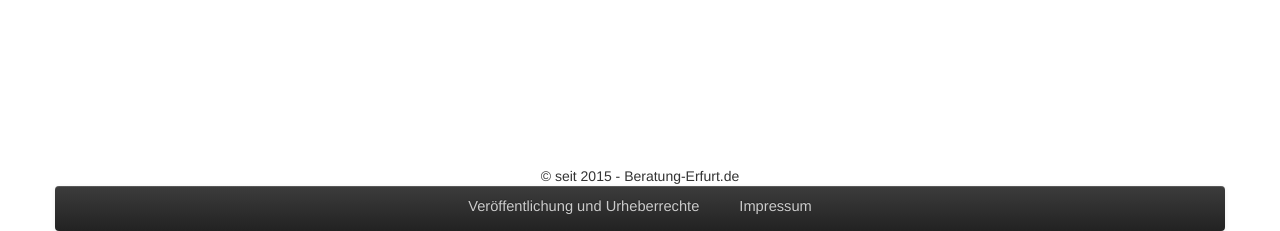
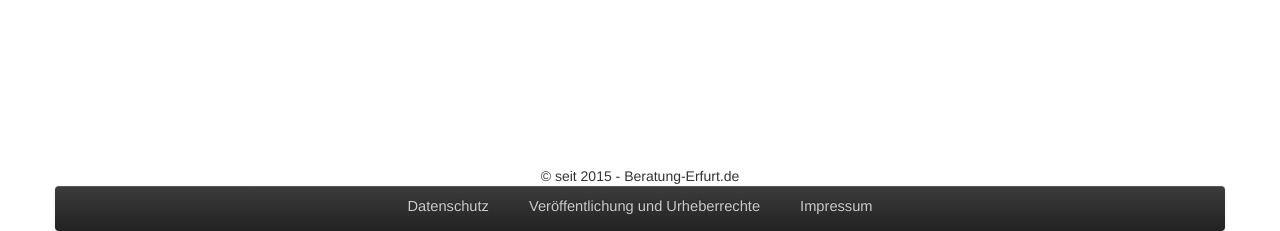
Before and after one commit to BloodyD/beratung-erfurt, a Django app: template templates/main.html in a window 1280 px wide. Shown: the part 569-800 px from the top of the page. Run offline with Django 3.2, Linux system fonts and the light colour scheme; the template is opened without the code that fills it, so the values that code supplies are empty; parts of the project's set-up code (start-up, migrations or seed data) failed here and were passed over; some libraries are stand-ins or nearby versions.

```diff
--- a/templates/base.html
+++ b/templates/base.html
@@ -65,6 +65,7 @@
     </div>
     <nav class="container navbar navbar-default navbar-inverse">
       <ul class="nav navbar-nav">
+        <li id="safety"><a href="/safety/">Datenschutz</a></li>
         <li id="copyright"><a href="/copyright/">Veröffentlichung und Urheberrechte</a></li>
         <li id="impress"><a href="/impress/">Impressum</a></li>
       </ul>
```
